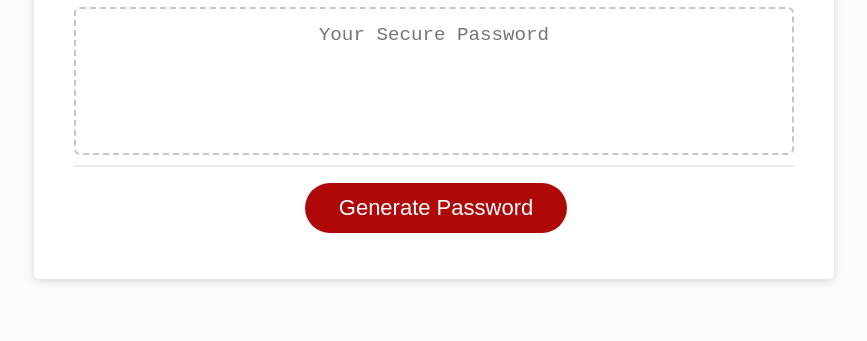
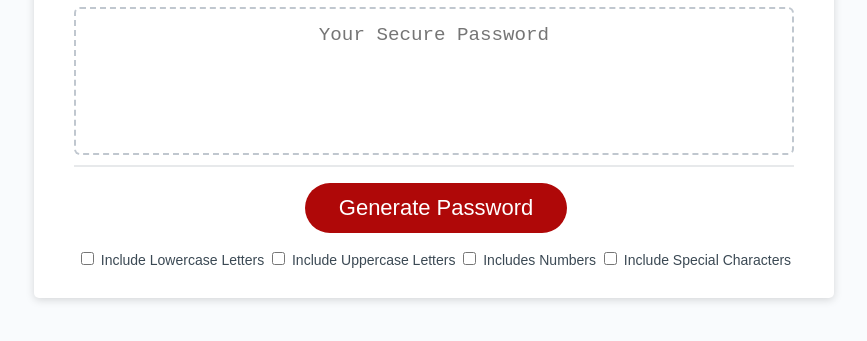
Before and after one commit to Foggles/Jack-s-Password-Generator, a plain HTML site: page index.html in a window 1280 px wide. Shown: the part 241-582 px from the top of the page, without its empty margins (206-1073 px from the left). Drawn offline with Linux system fonts and the light colour scheme.

Commit message:
Added checkboxes for lowercase, uppercase, numbers and/or special characters.

```diff
--- a/index.html
+++ b/index.html
@@ -1,5 +1,6 @@
 <!DOCTYPE html>
 <html lang="en">
+
 <head>
   <meta charset="UTF-8" />
   <meta name="viewport" content="width=device-width, initial-scale=1.0" />
@@ -7,8 +8,9 @@
   <title>Password Generator</title>
   <link rel="stylesheet" href="style.css" />
 </head>
+
 <body>
-    <div class="wrapper">
+  <main class="wrapper">
     <header>
       <h1>Password Generator</h1>
     </header>
@@ -17,18 +19,27 @@
         <h2>Generate a Password</h2>
       </div>
       <div class="card-body">
-          <textarea
-            readonly
-            id="password"
-            placeholder="Your Secure Password"
-            aria-label="Generated Password"
-          ></textarea>
+        <textarea readonly id="password" placeholder="Your Secure Password" aria-label="Generated Password"></textarea>
       </div>
       <div class="card-footer">
         <button id="generate" class="btn">Generate Password</button>
       </div>
+      <div class="checkboxes">
+        <input type="checkbox" id="lowercase" value="lowercase">
+        <label for="lowercase">Include Lowercase Letters</label>
+
+        <input type="checkbox" id="uppercase" value="uppercase">
+        <label for="uppercase">Include Uppercase Letters</label>
+
+        <input type="checkbox" id="number" value="number">
+        <label for="number">Includes Numbers</label>
+
+        <input type="checkbox" id="special" value="special">
+        <label for="special">Include Special Characters</label>
       </div>
     </div>
+  </main>
   <script src="script.js"></script>
 </body>
+
 </html>
--- a/style.css
+++ b/style.css
@@ -93,6 +93,11 @@ button[disabled] {
   background: #c0c7cf;
 }
 
+.checkboxes {
+  font-size: 14px;
+  text-align: center;
+}
+
 .float-right {
   float: right;
 }
```
Lines whose indentation alone changed are shown as unchanged.
